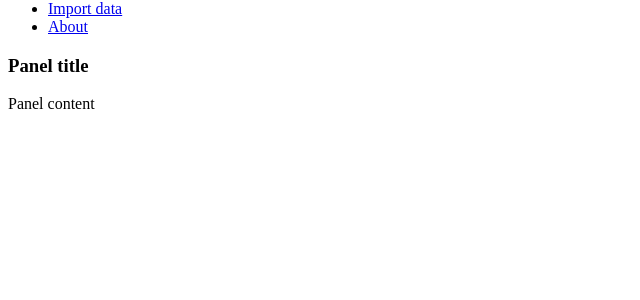
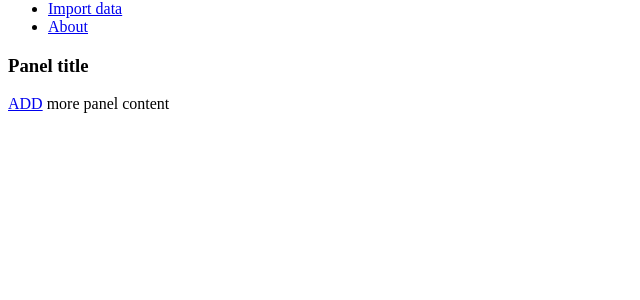
Before and after one commit to christianokeeffe/webeng, a PHP site: page /topbar.php in a window 1280 px wide. Shown: the part 240-540 px from the top of the page, without its empty margins (0-640 px from the left). Run offline with PHP 8.4, Linux system fonts and the light colour scheme; data that the repository does not hold is empty.

Commit message:
wooohuu panel content :+1:

```diff
--- a/view/topbar.php
+++ b/view/topbar.php
@@ -38,7 +38,8 @@
     <h3 class="panel-title">Panel title</h3>
   </div>
   <div class="panel-body">
-    Panel content
+    <a href=#>ADD</a>
+    more panel content
   </div>
 </div>
 </div>
```
